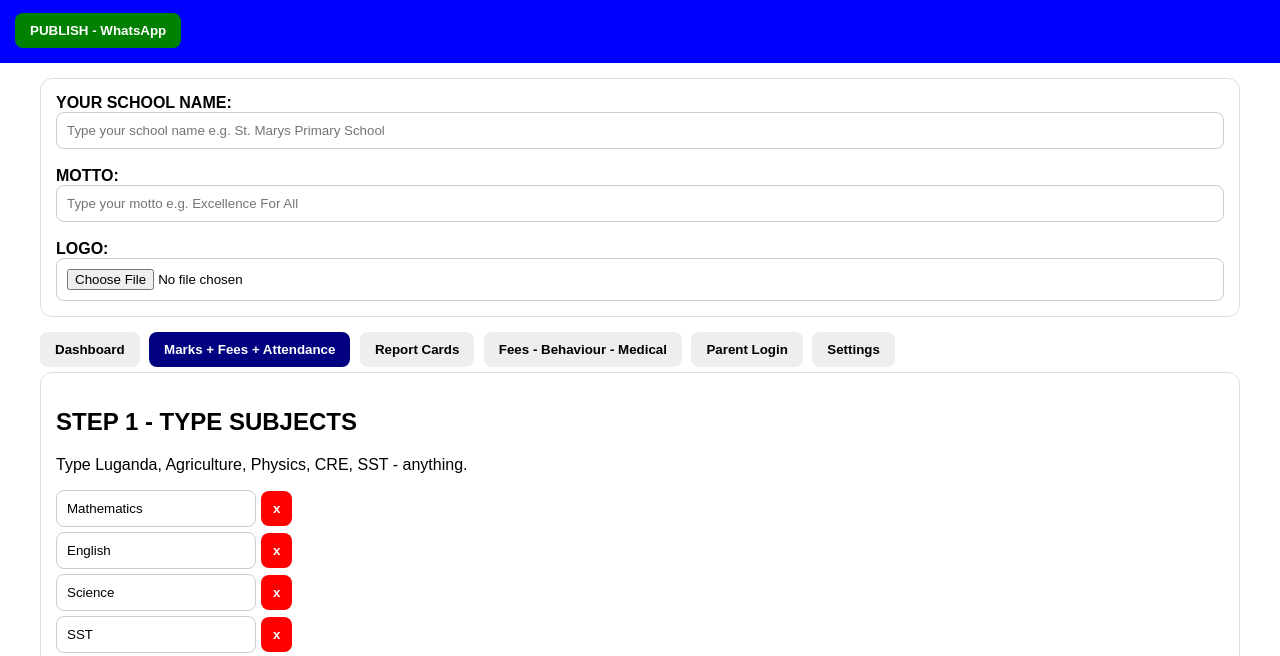
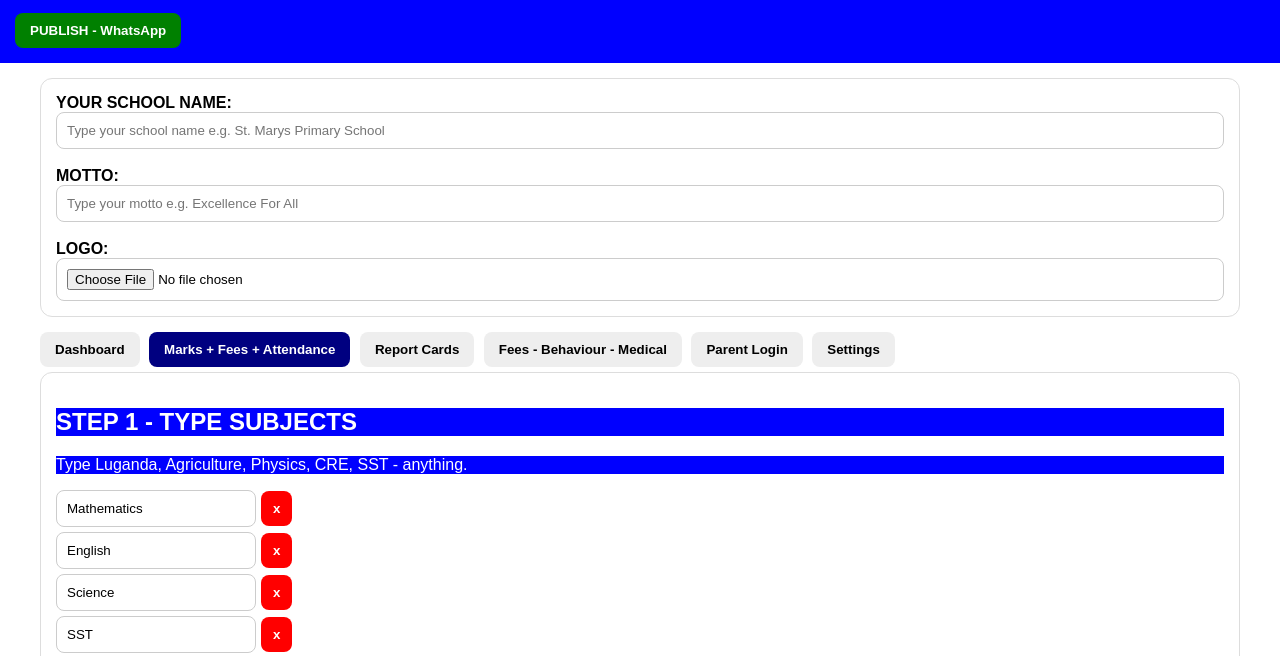
Before and after one commit to nyumapaul/nyumapaul.github.io, a plain HTML site: page index.html in a window 1280 px wide. Shown: the part 116-772 px from the top of the page. Drawn offline with Linux system fonts and the light colour scheme.

```diff
--- a/index.html
+++ b/index.html
@@ -11,7 +11,9 @@
     margin: 0;
     background: white;
   }
-
+  h2,p{
+    background:blue;
+    color:white;}
   header {
     background: blue;
     color: white;
@@ -65,6 +67,7 @@
     padding: 15px;
     margin-bottom: 15px;
     background: #f8f8f8;
+
   }
 
   .tabs button { background: #eee; margin-right: 5px; margin-bottom: 5px; } /* Added margin for wrapping */
```
